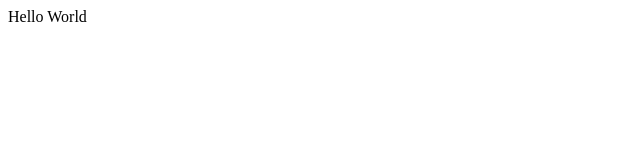
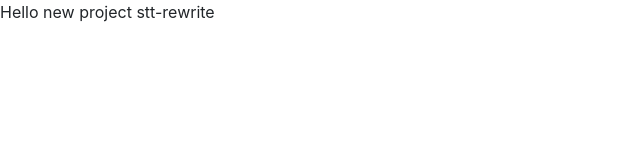
Before and after one commit to rewiest/mean-course-max-stt-rewrite-example, an Angular app: page / in a window 1280 px wide. Shown: the top 160 px of the page, without its empty margins (0-640 px from the left). Built offline with nearby package versions, Linux system fonts and the light colour scheme.

Commit message:
installed additional package files

```diff
--- a/package.json
+++ b/package.json
@@ -21,9 +21,13 @@
     "@angular/platform-browser": "~7.2.0",
     "@angular/platform-browser-dynamic": "~7.2.0",
     "@angular/router": "~7.2.0",
+    "@auth0/angular-jwt": "^2.1.0",
     "body-parser": "^1.19.0",
+    "bootstrap": "^4.3.1",
     "core-js": "^2.5.4",
     "express": "^4.16.4",
+    "jsonwebtoken": "^8.5.1",
+    "ng2-validation": "^4.2.0",
     "rxjs": "~6.3.3",
     "tslib": "^1.9.0",
     "zone.js": "~0.8.26"
@@ -33,6 +37,7 @@
     "@angular/cli": "~7.3.8",
     "@angular/compiler-cli": "~7.2.0",
     "@angular/language-service": "~7.2.0",
+    "@fortawesome/fontawesome-free": "^5.8.2",
     "@types/jasmine": "~2.8.8",
     "@types/jasminewd2": "~2.0.3",
     "@types/node": "~8.9.4",
--- a/src/app/app.component.html
+++ b/src/app/app.component.html
@@ -1 +1 @@
-Hello World
+Hello new project {{ title }}
--- a/src/styles.css
+++ b/src/styles.css
@@ -1 +1,3 @@
 /* You can add global styles to this file, and also import other style files */
+@import "~bootstrap/dist/css/bootstrap.css";
+@import "~@fortawesome/fontawesome-free/css/all.css";
```
Also changed, not shown: 1 other file (tests, documents, lock files or other folders).
